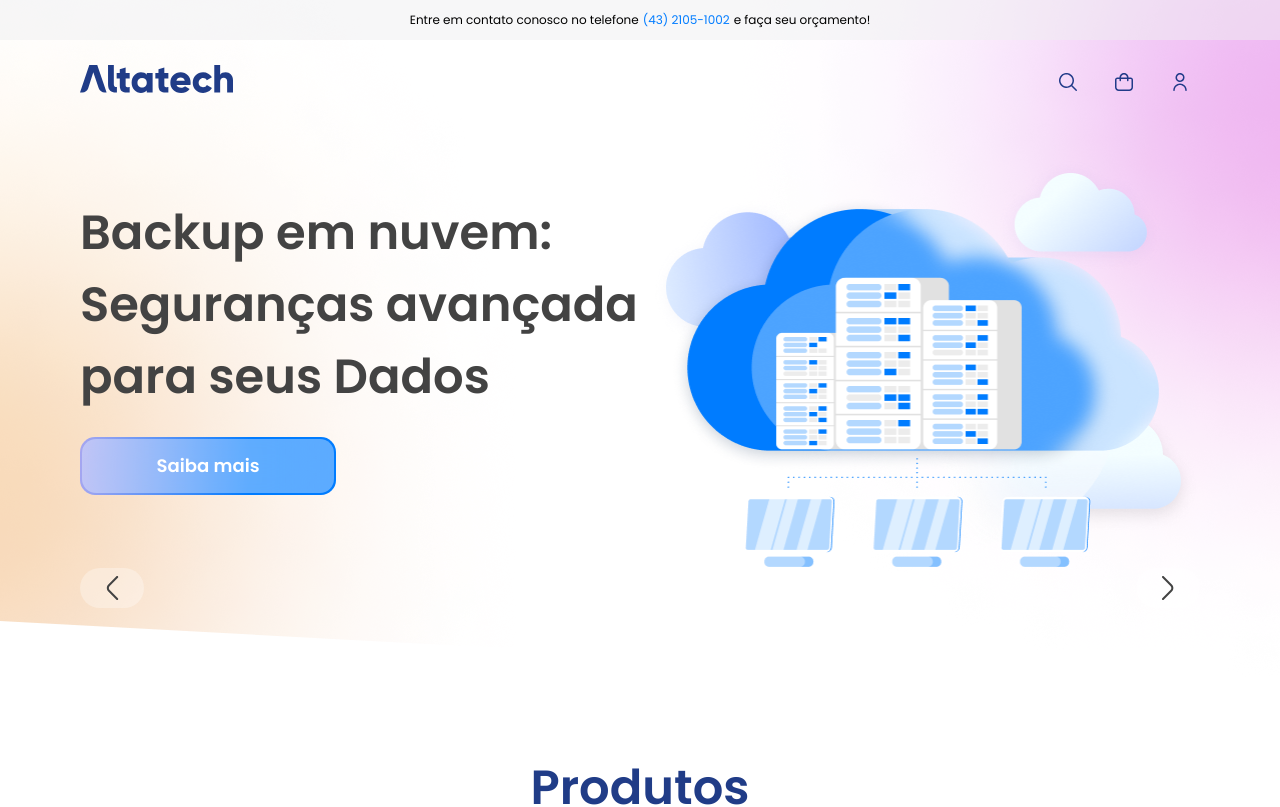
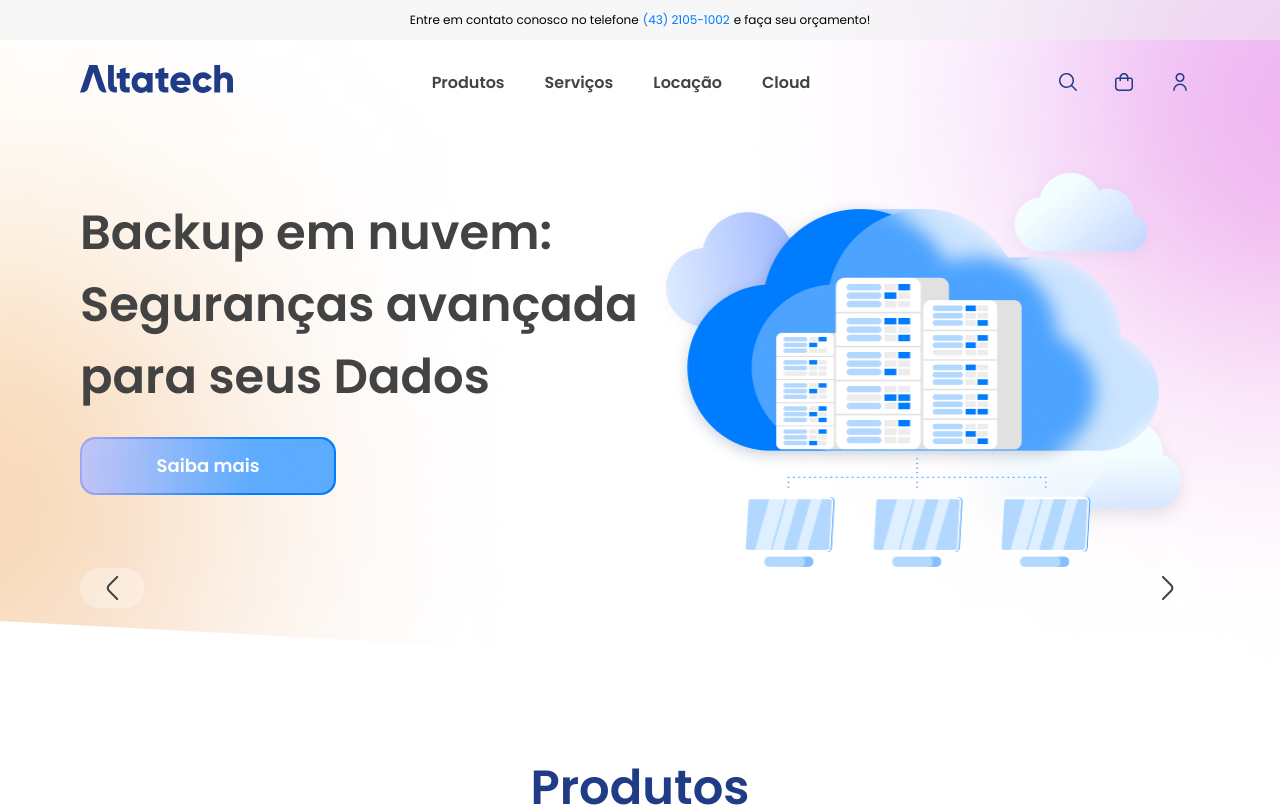
Before and after one commit to adsonsandias/altatech, a React (Create React App) app: page / in a window 1280 px wide. Shown: the top 807 px of the page. Built offline with nearby package versions, Linux system fonts and the light colour scheme.

Commit message:
adjustment of scroll and menu

```diff
--- a/src/Components/Header/index.tsx
+++ b/src/Components/Header/index.tsx
@@ -23,6 +23,7 @@ import BackgroundEffect01 from '../../assets/ellipse1.png';
 import BackgroundEffect02 from '../../assets/ellipse2.png';
 import BackgroundEffect03 from '../../assets/ellipse3.png';
 import { motion } from 'framer-motion';
+import { useWindowSize } from '../../hooks/useWindowSize';
 
 // MotionEffects
 
@@ -59,6 +60,16 @@ export const itemVariant = {
 export function Header() {
   const [menuMobile, setMenuMobile] = React.useState(false);
   const [search, setSearch] = React.useState(false);
+
+  const [width] = useWindowSize();
+
+  React.useEffect(() => {
+    const isWidth = () => {
+      if (width >= 850) setMenuMobile(true);
+      else setMenuMobile(false);
+    };
+    isWidth();
+  }, [width]);
 
   return (
     <HeaderStyles>
--- a/src/Components/MainContent/ServiceHome/ServicesSummary/index.tsx
+++ b/src/Components/MainContent/ServiceHome/ServicesSummary/index.tsx
@@ -8,17 +8,22 @@ import { Button } from '../../../Form/Button';
 import { ReactComponent as IconeArrowServices } from '../../../../assets/arrow-services.svg';
 
 export function ServicesSummary() {
-  const [width, setWidth] = React.useState(0);
+  const [widthContainer, setWidthContainer] = React.useState(0);
   const carousel = React.useRef<any>();
 
   React.useEffect(() => {
-    setWidth(carousel.current.scrollWidth - carousel.current.offsetWidth);
+    setWidthContainer(
+      carousel.current.scrollWidth - carousel.current.offsetWidth,
+    );
   }, []);
 
   return (
     <Container ref={carousel}>
       <AnimatePresence>
-        <motion.div drag="x" dragConstraints={{ right: 0, left: -width }}>
+        <motion.div
+          drag="x"
+          dragConstraints={{ right: 0, left: -widthContainer }}
+        >
           <motion.div key={1}>
             <h4>Backup em Nuvem</h4>
             <span>Altatech Cloud</span>
--- a/src/Components/MainContent/ServiceHome/ServicesSummary/styles.ts
+++ b/src/Components/MainContent/ServiceHome/ServicesSummary/styles.ts
@@ -1,14 +1,25 @@
 import styled from 'styled-components';
 
 export const Container = styled.div`
-  overflow-x: hidden;
+  overflow-x: scroll;
+  &::-webkit-scrollbar {
+    width: 12px;
+    height: 8px;
+    background-color: #ffffff;
+  }
+  &::-webkit-scrollbar-thumb {
+    width: 4px;
+    height: 2px;
+    border-radius: 1rem;
+    background-color: #a0b8ff;
+  }
 
   & > div:first-child {
     display: grid;
     grid-template-columns: 1fr 1fr 1fr 1fr;
     gap: 2rem;
     margin-top: 2rem;
-    padding-bottom: 1rem;
+    padding-bottom: 2rem;
     @media (max-width: 480px) {
       gap: 1rem;
       margin-top: 1rem;
@@ -33,6 +44,7 @@ export const Container = styled.div`
       padding: 3.25rem;
       border-radius: 1.56rem;
       cursor: grab;
+
       @media (max-width: 680px) {
         padding: 2rem;
         min-width: 23.25rem;
@@ -103,6 +115,10 @@ export const Container = styled.div`
               padding: 0.5rem 1rem;
             }
 
+            &:hover {
+              background: #e1e5eb;
+            }
+
             span {
               font-weight: 400;
               font-size: 1rem;
--- /dev/null
+++ b/src/hooks/useWindowSize.tsx
@@ -0,0 +1,21 @@
+import React from 'react';
+
+export const useWindowSize = () => {
+  const [size, setSize] = React.useState([
+    window.innerWidth,
+    window.innerHeight,
+  ]);
+
+  React.useEffect(() => {
+    const handleResize = () => {
+      setSize([window.innerWidth, window.innerHeight]);
+    };
+    window.addEventListener('resize', handleResize);
+
+    return () => {
+      window.removeEventListener('resize', handleResize);
+    };
+  }, []);
+
+  return size;
+};
```
